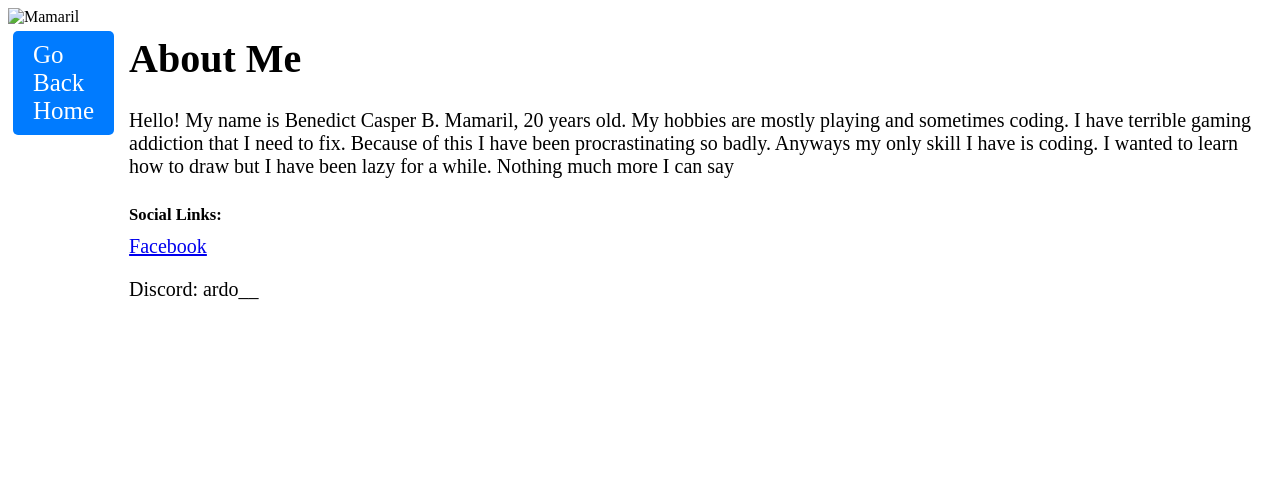
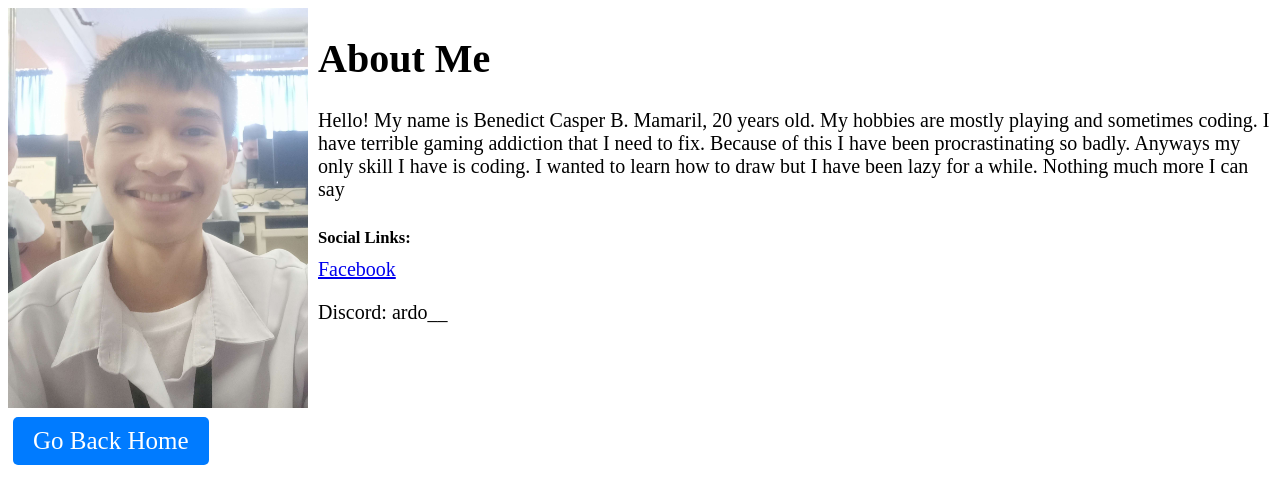
Before and after one commit to bmamaril220000000433/bmamaril220000000433.github.io, a plain HTML site: page Pages/About/onlineportfolio-aboutme.html in a window 1280 px wide. Drawn offline with Linux system fonts and the light colour scheme.

Commit message:
Update onlineportfolio-aboutme.html

```diff
--- a/Pages/About/onlineportfolio-aboutme.html
+++ b/Pages/About/onlineportfolio-aboutme.html
@@ -3,12 +3,12 @@
        <head>
          <meta charset="utf-8">
          <title>About Me</title>
-         <link href="onlineportfolio-aboutme.css" rel="stylesheet">
+         <link href="https://github.com/bmamaril220000000433/bmamaril220000000433.github.io/blob/main/Pages/About/onlineportfolio-aboutme.css" rel="stylesheet">
        </head>
        <body>
         <div class="container">
             <div class="image">
-                <img src="Mamaril.jpg" alt="Mamaril" width="300" height="400">
+                <img src="https://github.com/bmamaril220000000433/bmamaril220000000433.github.io/blob/main/assets/images/Mamaril.jpg" alt="Mamaril" width="300" height="400">
                 <div class="navigation">
                     <a href="onlineportfolio.html">Go Back Home</a>
                 </div>
```
